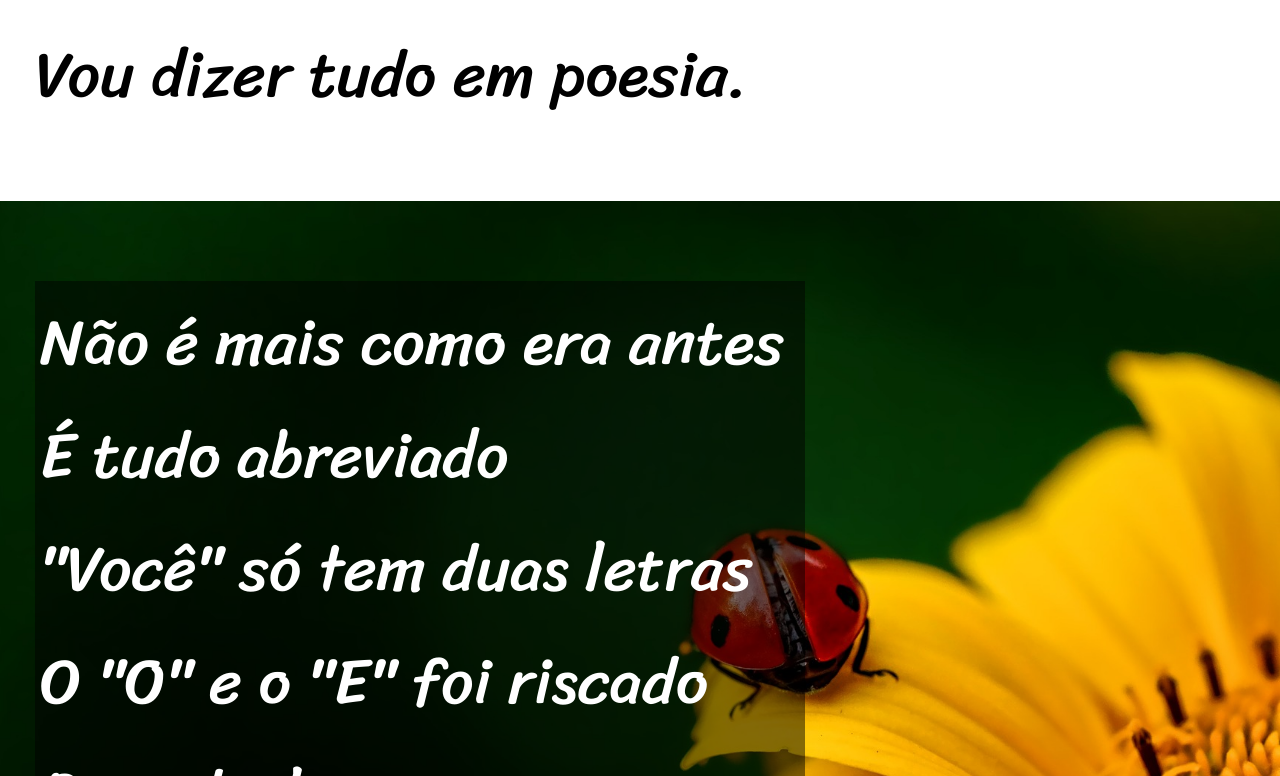
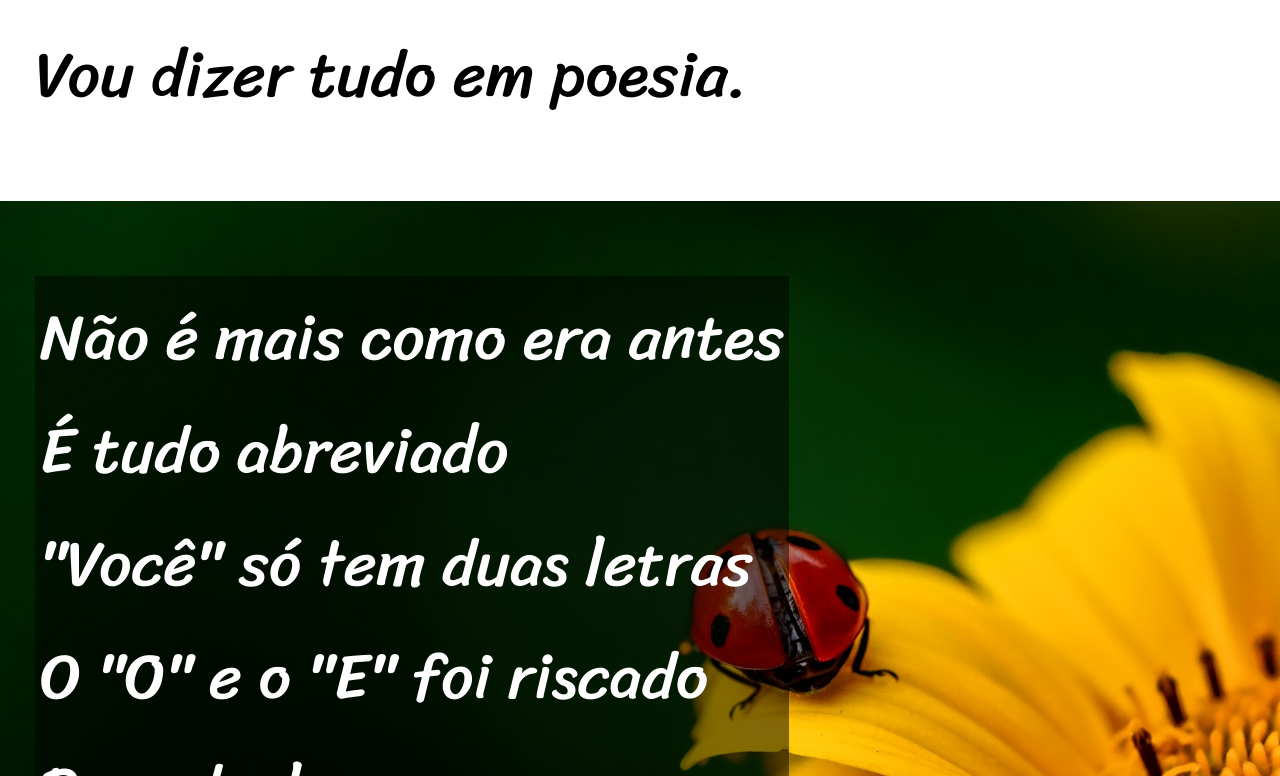
Before and after one commit to jonathankirch/Projeto-Cordel, a plain HTML site: page index.html in a window 1280 px wide. Shown: the part 1080-1856 px from the top of the page. Drawn offline with Linux system fonts and the light colour scheme.

Commit message:
Update style.css

```diff
--- a/estilo/style.css
+++ b/estilo/style.css
@@ -70,8 +70,7 @@ section .p-normal {
     font-family: 'Sriracha', cursive;
     background-color: rgba(0, 0, 0, 0.486);
     color: white;
-    width: 500px;
-    height: 400px;
+    display: inline-block;
 }
 
 .imagem01 {
@@ -118,10 +117,7 @@ footer a:hover {
     main > section {
         font-size: 2em;
     }
-    .p-imagem {
-        width: 380px;
-        height: 400px;
-    }
+
     header {
         font-size: 2.5em;
     }
@@ -144,10 +140,7 @@ footer a:hover {
     main > section {
         font-size: 3em;
     }
-    .p-imagem {
-        width: 570px;
-        height: 600px;
-    }
+
     header {
         font-size: 3.5em;
     }
@@ -170,10 +163,7 @@ footer a:hover {
     main > section {
         font-size: 4em;
     }
-    .p-imagem {
-        width: 760px;
-        height: 780px;
-    }
+
     header {
         font-size: 4.5em;
     }
```
